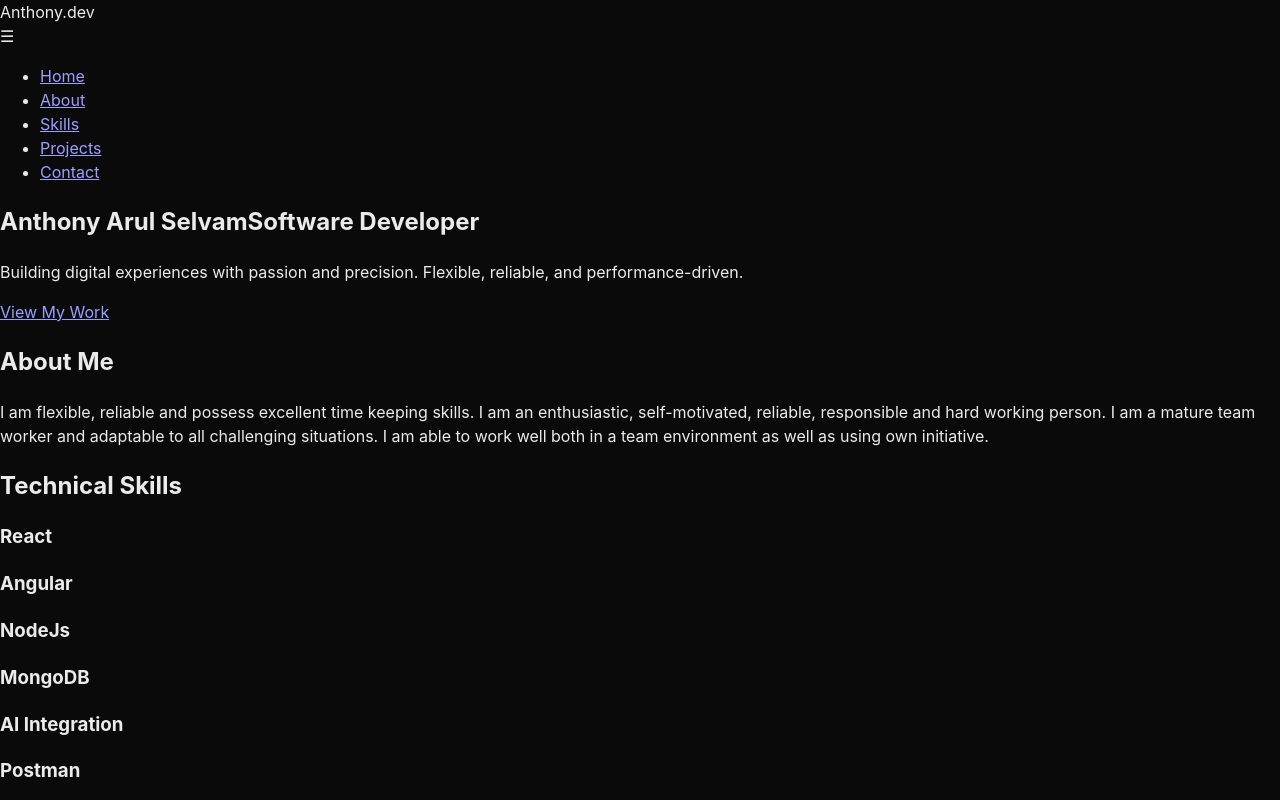
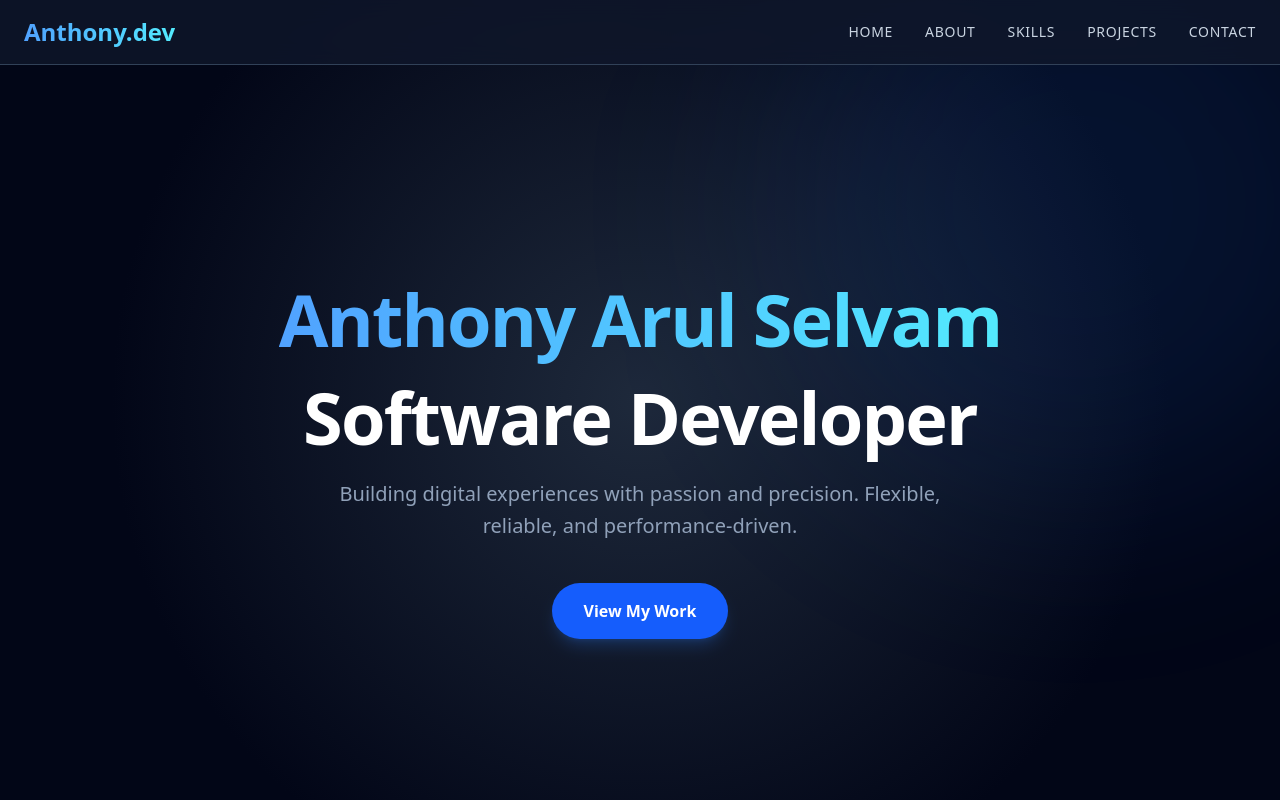
Before and after one commit to MASAnthony/Anthony-Arul-Selvam-Profile, a React (Vite) app: page / in a window 1280 px wide. Shown: the top 800 px of the page. Built offline with nearby package versions, Linux system fonts and the light colour scheme.

Commit message:
feat: Initialize global styles with Tailwind and Inter font, and update page metadata.

```diff
--- a/index.html
+++ b/index.html
@@ -6,6 +6,9 @@
   <link rel="icon" type="image/svg+xml" href="/vite.svg" />
   <meta name="viewport" content="width=device-width, initial-scale=1.0" />
   <meta name="description" content="Portfolio of Anthony Arul Selvam - Software Developer" />
+  <link rel="preconnect" href="https://fonts.googleapis.com">
+  <link rel="preconnect" href="https://fonts.gstatic.com" crossorigin>
+  <link href="https://fonts.googleapis.com/css2?family=Inter:wght@100..900&display=swap" rel="stylesheet">
   <title>Anthony Arul Selvam - Portfolio</title>
 </head>
 
--- a/src/index.css
+++ b/src/index.css
@@ -1,3 +1,5 @@
+@import "tailwindcss";
+
 :root {
   font-family: 'Inter', system-ui, Avenir, Helvetica, Arial, sans-serif;
   line-height: 1.5;
```
